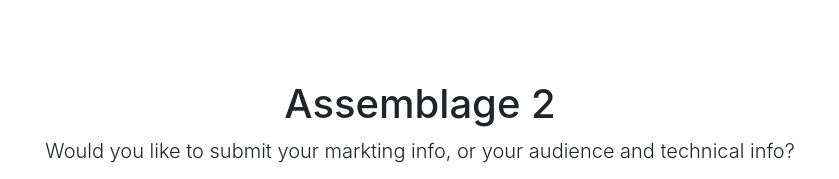
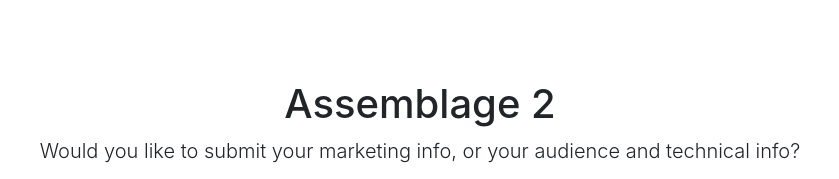
Before and after one commit to edwardcallow/cssd.org.uk, a plain HTML site: page assemblage2.html in a window 1280 px wide. Shown: the top 179 px of the page, 220-1059 px from the left. Drawn offline with nearby package versions, Linux system fonts and the light colour scheme.

Commit message:
spellcheck

```diff
--- a/assemblage2.html
+++ b/assemblage2.html
@@ -60,7 +60,7 @@
 
       <div class="starter-template">
         <h1>Assemblage 2</small></h1>
-        <p class="lead">Would you like to submit your markting info, or your audience and technical info?</p>
+        <p class="lead">Would you like to submit your marketing info, or your audience and technical info?</p>
         <div class="row">
           <div class="col-sm">
           	<br /><br />
```
